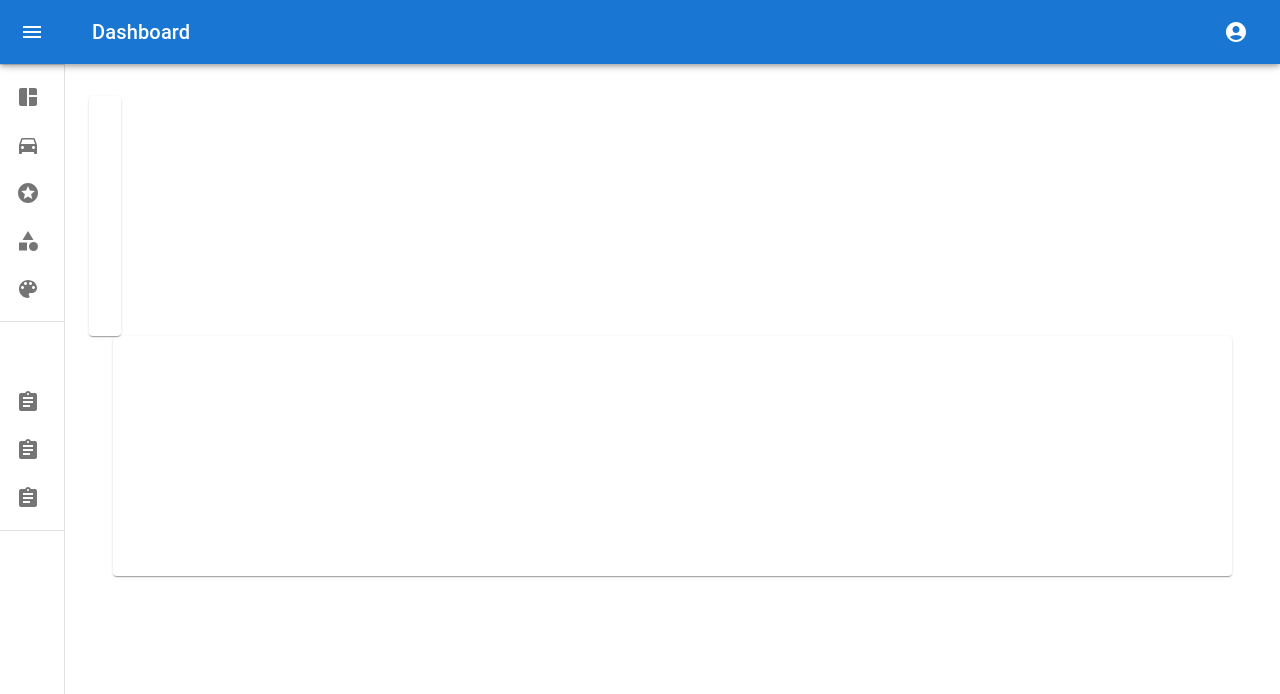
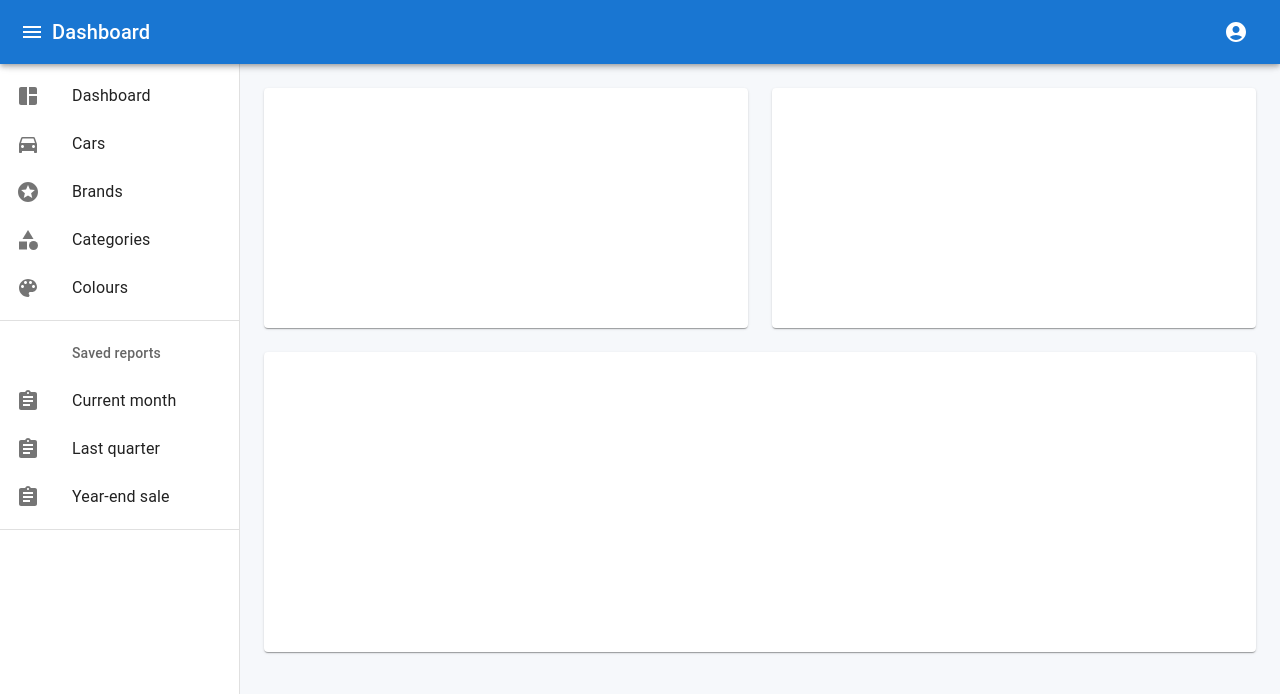
Before and after one commit to HazmiHazim/car-collection-app, a Next.js app in the folder web-app/: page /dashboard in a window 1280 px wide. Shown: the top 694 px of the page. Built offline with nearby package versions, Linux system fonts and the light colour scheme.

Commit message:
Add UI Dashboard

```diff
--- a/web-app/src/pages/dashboard/components/navItems.tsx
+++ b/web-app/src/pages/dashboard/components/navItems.tsx
@@ -9,6 +9,7 @@ import DirectionsCarIcon from "@mui/icons-material/DirectionsCar";
 import CategoryIcon from "@mui/icons-material/Category";
 import StarsIcon from "@mui/icons-material/Stars";
 import ColorLensIcon from "@mui/icons-material/ColorLens";
+import { useRouter } from "next/navigation";
 
 export const mainListItems = (
   <Fragment>
--- a/web-app/src/pages/dashboard/index.tsx
+++ b/web-app/src/pages/dashboard/index.tsx
@@ -1,5 +1,5 @@
 import { useState } from "react";
-import { styled, useTheme, Theme, CSSObject } from "@mui/material/styles";
+import { styled, Theme, CSSObject } from "@mui/material/styles";
 import Box from "@mui/material/Box";
 import MuiDrawer from "@mui/material/Drawer";
 import MuiAppBar, { AppBarProps as MuiAppBarProps } from "@mui/material/AppBar";
@@ -10,11 +10,9 @@ import Typography from "@mui/material/Typography";
 import Divider from "@mui/material/Divider";
 import IconButton from "@mui/material/IconButton";
 import MenuIcon from "@mui/icons-material/Menu";
-import ChevronLeftIcon from "@mui/icons-material/ChevronLeft";
-import ChevronRightIcon from "@mui/icons-material/ChevronRight";
 import AccountCircleIcon from "@mui/icons-material/AccountCircle";
 import { mainListItems, secondaryListItems } from "./components/navItems";
-import { Container, Grid, Paper } from "@mui/material";
+import { Grid, Paper } from "@mui/material";
 
 const drawerWidth = 240;
 
@@ -38,15 +36,6 @@ const closedMixin = (theme: Theme): CSSObject => ({
     width: `calc(${theme.spacing(8)} + 1px)`,
   },
 });
-
-const DrawerHeader = styled("div")(({ theme }) => ({
-  display: "flex",
-  alignItems: "center",
-  justifyContent: "flex-end",
-  padding: theme.spacing(0, 1),
-  // necessary for content to be below app bar
-  ...theme.mixins.toolbar,
-}));
 
 interface AppBarProps extends MuiAppBarProps {
   open?: boolean;
@@ -88,31 +77,20 @@ const Drawer = styled(MuiDrawer, {
 }));
 
 export default function SideNav() {
-  const theme = useTheme();
-  const [open, setOpen] = useState(false);
-
-  const handleDrawerOpen = () => {
-    setOpen(true);
-  };
-
-  const handleDrawerClose = () => {
-    setOpen(false);
-  };
+  const [open, setClose] = useState(true);
 
   return (
-    <Box sx={{ display: "flex" }}>
+    <Box sx={{ display: "flex", backgroundColor: "#F6F8FB" }}>
       <CssBaseline />
-      <AppBar position="fixed" open={open}>
+      <AppBar position="fixed">
         <Toolbar>
           <IconButton
             color="inherit"
             aria-label="open drawer"
-            onClick={handleDrawerOpen}
+            onClick={() => {
+              setClose(!open);
+            }}
             edge="start"
-            sx={{
-              marginRight: 5,
-              ...(open && { display: "none" }),
-            }}
           >
             <MenuIcon />
           </IconButton>
@@ -131,16 +109,14 @@ export default function SideNav() {
         </Toolbar>
       </AppBar>
       <Drawer variant="permanent" open={open}>
-        <DrawerHeader>
-          <IconButton onClick={handleDrawerClose}>
-            {theme.direction === "rtl" ? (
-              <ChevronRightIcon />
-            ) : (
-              <ChevronLeftIcon />
-            )}
-          </IconButton>
-        </DrawerHeader>
-        <Divider />
+        <Toolbar
+          sx={{
+            display: "flex",
+            alignItems: "center",
+            justifyContent: "flex-end",
+            px: [1],
+          }}
+        />
         <List component="nav">
           {mainListItems}
           <Divider sx={{ my: 1 }} />
@@ -153,8 +129,8 @@ export default function SideNav() {
         sx={{ flexGrow: 1, p: 3, minHeight: "100vh", overflow: "auto" }}
       >
         <Toolbar />
-        <Container maxWidth="lg" sx={{ mt: 4, mb: 4 }}>
-          <Grid container spacing={3}>
+        <Grid container maxWidth="xl" spacing={3}>
+          <Grid item xs={6}>
             <Paper
               sx={{
                 p: 2,
@@ -164,7 +140,7 @@ export default function SideNav() {
               }}
             ></Paper>
           </Grid>
-          <Grid item xs={12} md={4} lg={3}>
+          <Grid item xs={6}>
             <Paper
               sx={{
                 p: 2,
@@ -174,7 +150,17 @@ export default function SideNav() {
               }}
             ></Paper>
           </Grid>
-        </Container>
+          <Grid item xs={12}>
+            <Paper
+              sx={{
+                p: 2,
+                display: "flex",
+                flexDirection: "column",
+                height: 300,
+              }}
+            ></Paper>
+          </Grid>
+        </Grid>
       </Box>
     </Box>
   );
--- a/web-app/src/pages/index.tsx
+++ b/web-app/src/pages/index.tsx
@@ -47,7 +47,7 @@ export default function SignIn() {
     // Hash password before sending to api
     const hashPassword = sha512(password);
 
-    const response = await fetch("http://192.168.128.17:5000/api/auth", {
+    const response = await fetch("http://127.0.0.1:5000/api/auth", {
       method: "POST",
       headers: { "Content-Type": "application/json" },
       body: JSON.stringify({ email: email, password: hashPassword }),
```
